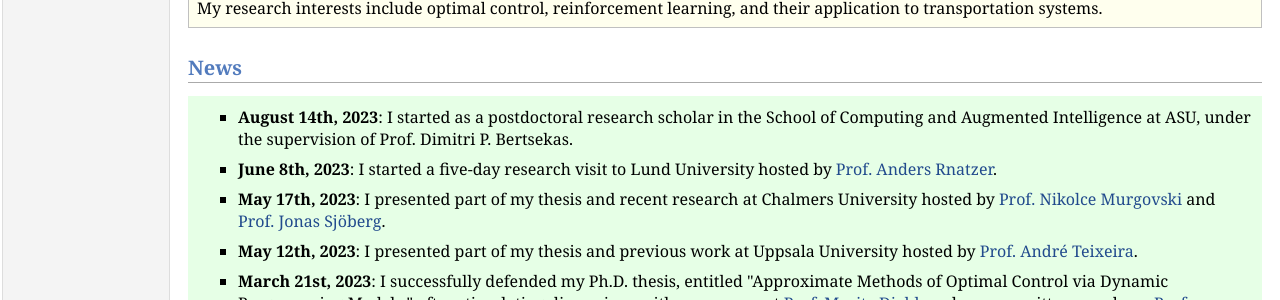
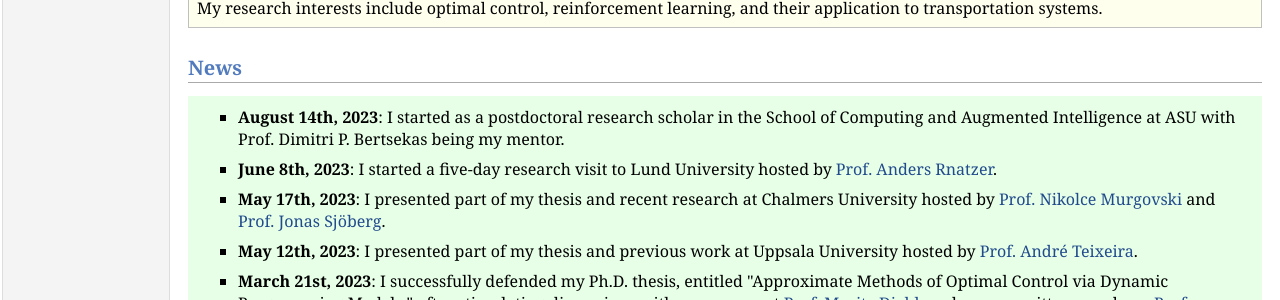
Before and after one commit to yuchaotaigu/yuchaotaigu.github.io, a Jekyll site: the page index.html, which Jekyll copies as it is, in a window 1280 px wide. Shown: the part 496-796 px from the top of the page. Built offline with Jekyll 4.4.1, drawn with Linux system fonts in a browser that asks for light colours; comment, search, counter and statistics services are not loaded.

Commit message:
Update news

```diff
--- a/index.html
+++ b/index.html
@@ -51,7 +51,7 @@ Email: <a href="mailto:yuchaoli@asu.edu">yuchaoli@asu.edu</a><br /></p>
 <div class="infoblock">
 <div id="demobox">
 <ul>
-  <li><b>August 14th, 2023</b>: I started as a postdoctoral research scholar in the School of Computing and Augmented Intelligence at ASU, under the supervision of Prof. Dimitri P. Bertsekas.
+  <li><b>August 14th, 2023</b>: I started as a postdoctoral research scholar in the School of Computing and Augmented Intelligence at ASU with Prof. Dimitri P. Bertsekas being my mentor.
   </li>
   <li><b>June 8th, 2023</b>: I started a five-day research visit to Lund University hosted by <a href="https://www.control.lth.se/personnel/personnel/anders-rantzer/">Prof. Anders Rnatzer</a>.
   </li>
```
